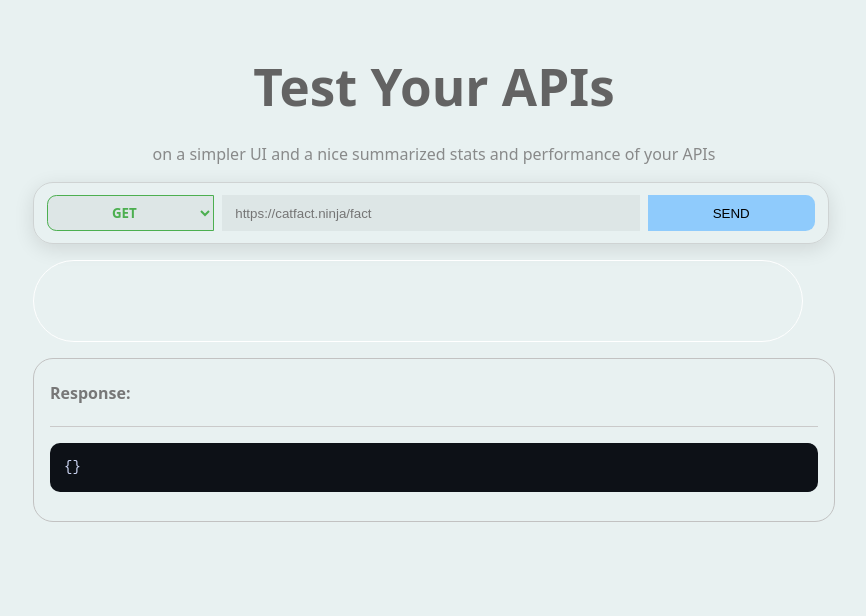
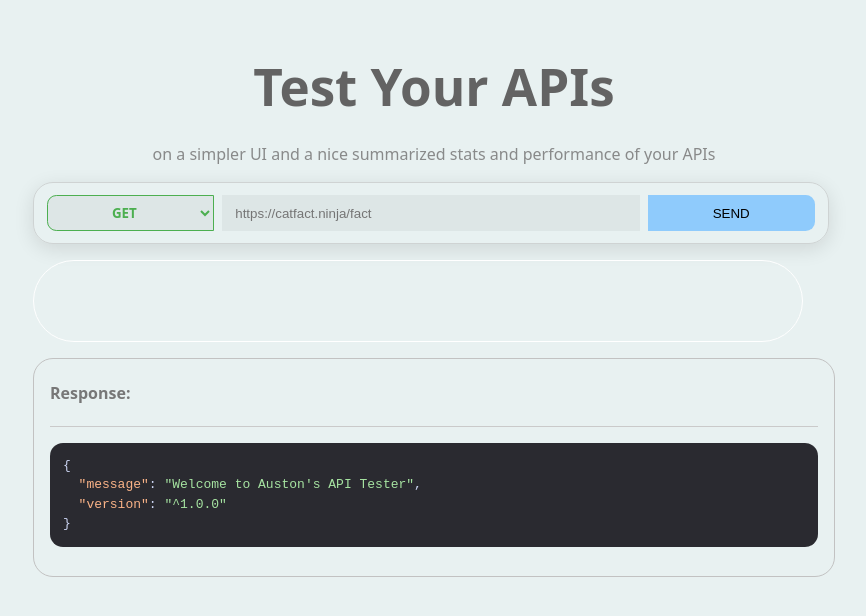
Before and after one commit to Auston-Mtabane/API_Tester, a React (Vite) app: page / in a window 1280 px wide. Shown: the top 616 px of the page, without its empty margins (206-1072 px from the left). Built offline with nearby package versions, Linux system fonts and the light colour scheme.

Commit message:
can style color

```diff
--- a/src/components/Response.tsx
+++ b/src/components/Response.tsx
@@ -1,9 +1,8 @@
-import "../styles/styleJson.css";
 import { useEffect, useRef } from "react";
 import hljs from "highlight.js/lib/core";
 import json from "highlight.js/lib/languages/json";
 import "highlight.js/styles/github-dark.css";
-
+import "../styles/styleJson.css";
 hljs.registerLanguage("json", json);
 
 interface Resp {
@@ -11,30 +10,30 @@ interface Resp {
 }
 
 function Response({ data }: Resp) {
-  let g = {};
-  if (data != "") {
+  let g = { message: "Welcome to Auston's API Tester", version: "^1.0.0" };
+  if (data !== "") {
     g = JSON.parse(data);
   }
-  console.log(JSON.stringify(g, null, 2));
 
   const codeRef = useRef<HTMLElement>(null);
+
   useEffect(() => {
     if (codeRef.current) {
-      hljs.highlightElement(codeRef.current);
+      const formatted = JSON.stringify(g, null, 2);
+      const highlighted = hljs.highlight(formatted, { language: "json" }).value;
+      codeRef.current.innerHTML = highlighted; // inject HTML with colors
     }
   }, [data]);
 
   return (
-    <>
-      <div id="response">
-        <div id="title-div">
-          <h4>Response: </h4>
-        </div>
-        <pre>
-          <code ref={codeRef} className="language-json">{JSON.stringify(g,null,2)}</code>
-        </pre>
+    <div id="response">
+      <div id="title-div">
+        <h4>Response:</h4>
       </div>
-    </>
+      <pre >
+        <code ref={codeRef} className="language-json" />
+      </pre>
+    </div>
   );
 }
 
--- a/src/styles/App.css
+++ b/src/styles/App.css
@@ -120,22 +120,6 @@ option {
   border-radius: 20px;
 }
 
-.hljs {
-  background: #3e3e4b;  /* dark purple-ish */
-  color: #cdd6f4;       /* light gray */
-  padding: 1rem;
-  border-radius: 10px;
-  font-family: monospace;
-  font-size: 14px;
-  line-height: 1.5;
-  overflow-x: auto;
-}
-
-.hljs-attr { color: #fab387; }   /* keys */
-.hljs-string { color: #a6e3a1; } /* strings */
-.hljs-number { color: #f38ba8; } /* numbers */
-.hljs-literal { color: #89b4fa; } /* true, false, null */
-.hljs-punctuation { color: #cdd6f4; }
 
 #title-div {
   display: flex;
--- a/src/styles/styleJson.css
+++ b/src/styles/styleJson.css
@@ -11,3 +11,24 @@
 #blue {
     color: rgb(18, 173, 173);
 }
+pre {
+    background-color: #2a2a30;
+    padding: 1em;
+    border-radius: 1em;
+}
+.hljs {
+  background: #48485a;  /* dark purple-ish */
+  color: #cdd6f4;       /* light gray */
+  padding: 1rem;
+  border-radius: 10px;
+  font-family: monospace;
+  font-size: 14px;
+  line-height: 1.5;
+  overflow-x: auto;
+}
+
+.hljs-attr { color: #fab387; }   /* keys */
+.hljs-string { color: #a6e3a1; } /* strings */
+.hljs-number { color: #f38ba8; } /* numbers */
+.hljs-literal { color: #89b4fa; } /* true, false, null */
+.hljs-punctuation { color: #cdd6f4; }
```
